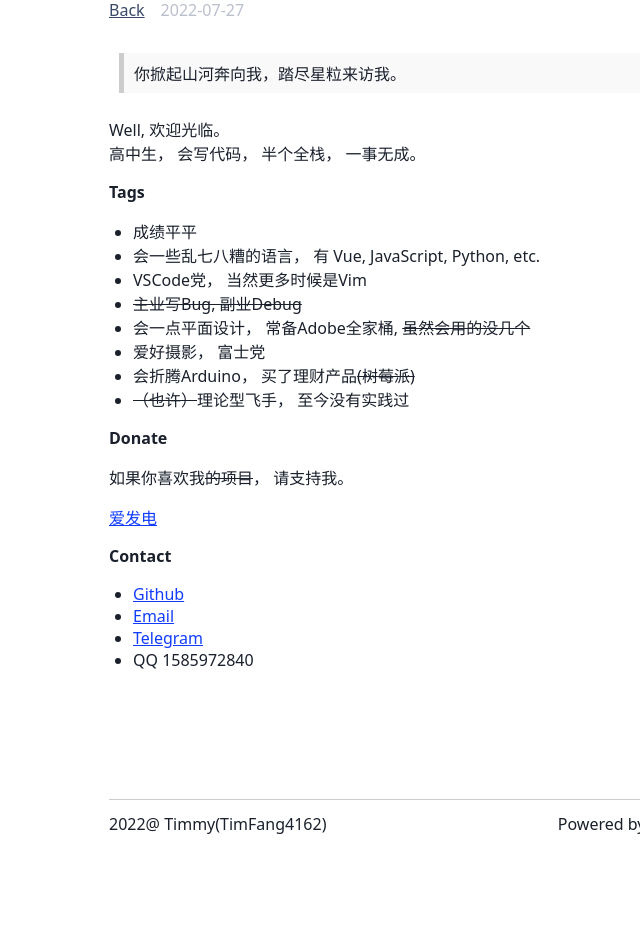
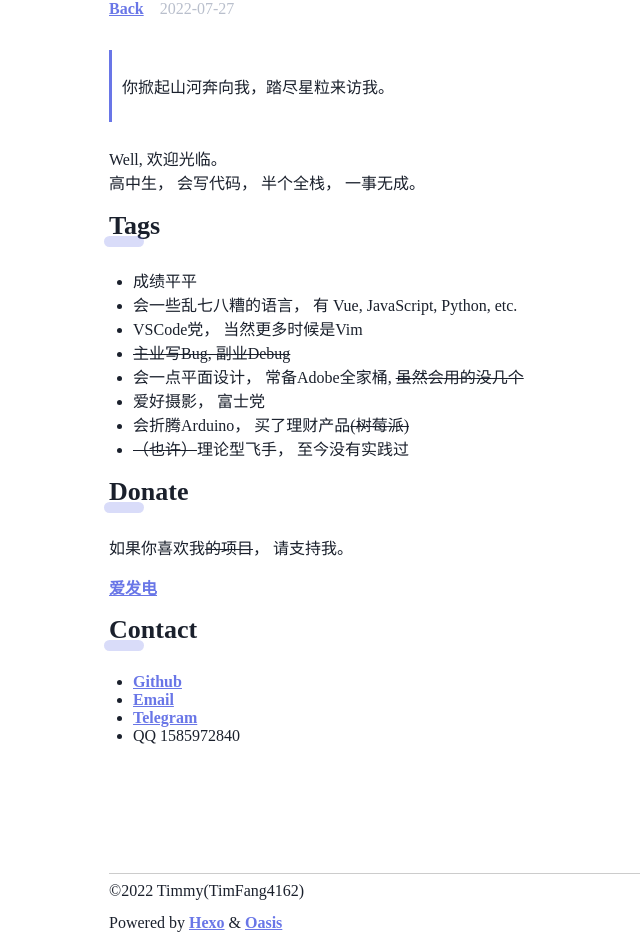
Before and after one commit to TimFang4162/timfang4162.github.io, a plain HTML site: page 2022/07/27/about/index.html in a window 1280 px wide. Shown: the part 161-1110 px from the top of the page, without its empty margins (211-851 px from the left). Drawn offline with Linux system fonts and the light colour scheme.

Commit message:
Deploying to gh-pages from @ TimFang4162/HydrogBlog@ab3cb3db386119fbad67060f811af79b6db395e5 🚀

```diff
--- a/2022/07/27/about/index.html
+++ b/2022/07/27/about/index.html
@@ -1,10 +1,9 @@
-<!DOCTYPE html><html lang="zh-CN"><head><meta charset="UTF-8"><title>About │ Timmyの自留地</title><link rel="stylesheet" href="/css/oasis.css"><meta name="generator" content="Hexo 6.2.0"><link rel="alternate" href="/atom.xml" title="Timmyの自留地" type="application/atom+xml">
+<!DOCTYPE html><html lang="zh-CN"><head><meta charset="UTF-8"><meta name="viewport" content="width=decive-width,initial-scale=1.0"><title>About │ Timmyの自留地</title><link rel="stylesheet" href="/css/oasis.css"><meta name="generator" content="Hexo 6.2.0"><link rel="alternate" href="/atom.xml" title="Timmyの自留地" type="application/atom+xml">
 </head><body><div id="content"><h1 id="title">About</h1><div id="menu-outer"><nav id="menu-inner"><a id="menu-back" href="javascript:history.back()">Back</a><time datetime="2022-07-27T08:53:01.000Z">2022-07-27</time></nav></div><div id="content-outer"><div id="content-inner"><article id="post"><blockquote>
 <p>你掀起山河奔向我，踏尽星粒来访我。</p>
 </blockquote>
 <p>Well, 欢迎光临。<br>高中生， 会写代码， 半个全栈， 一事无成。</p>
-<p><strong>Tags</strong></p>
-<ul>
+<h2 id="Tags"><a href="#Tags" class="headerlink" title="Tags"></a>Tags</h2><ul>
 <li>成绩平平</li>
 <li>会一些乱七八糟的语言， 有 Vue, JavaScript, Python, etc.</li>
 <li>VSCode党， 当然更多时候是Vim</li>
@@ -14,14 +13,12 @@
 <li>会折腾Arduino， 买了理财产品<del>(树莓派)</del></li>
 <li><del>（也许）</del>理论型飞手， 至今没有实践过</li>
 </ul>
-<p><strong>Donate</strong></p>
-<p>如果你喜欢我<del>的项目</del>， 请支持我。</p>
+<h2 id="Donate"><a href="#Donate" class="headerlink" title="Donate"></a>Donate</h2><p>如果你喜欢我<del>的项目</del>， 请支持我。</p>
 <p><a target="_blank" rel="noopener" href="https://afdian.net/@timfang4162">爱发电</a></p>
-<p><strong>Contact</strong></p>
-<ul>
+<h2 id="Contact"><a href="#Contact" class="headerlink" title="Contact"></a>Contact</h2><ul>
 <li><a target="_blank" rel="noopener" href="https://github.com/Timfang4162">Github</a></li>
 <li><a href="mailto:timfang114514@gmail.com">Email</a></li>
 <li><a target="_blank" rel="noopener" href="https://t.me/TimFang4162">Telegram</a></li>
 <li>QQ 1585972840</li>
 </ul>
-</article><div id="paginator"></div></div></div><div id="bottom-outer"><div id="bottom-inner"><hr><div><div><a>2022@ Timmy(TimFang4162)</a></div><div id="hexo"><a>Powered by&nbsp</a><a target="_blank" rel="noopener" href="https://hexo.io">Hexo</a><a>&nbsp&&nbsp</a><a target="_blank" rel="noopener" href="https://github.com/qiantao94/hexo-theme-oasis">Oasis</a></div></div></div></div></div></body><script src="/js/oasis.js"></script></html>
+</article><div id="paginator"></div></div></div><div id="bottom-outer"><div id="bottom-inner"><hr><div><div><span>©2022 Timmy(TimFang4162)</span></div><div><span>Powered by&nbsp</span><a target="_blank" rel="noopener" href="https://hexo.io">Hexo</a><span>&nbsp&&nbsp</span><a target="_blank" rel="noopener" href="https://github.com/qiantao94/hexo-theme-oasis">Oasis</a></div></div></div></div></div></body><script src="/js/oasis.js"></script></html>
--- a/css/oasis.css
+++ b/css/oasis.css
@@ -5,15 +5,66 @@ body {
   align-items: center /* For horizontal alignment */;
   padding-top: 5em;
   padding-bottom: 8em;
-  font-family: Inter var, system-ui, -apple-system, BlinkMacSystemFont, Segoe UI, Roboto, Helvetica Neue, Arial, Noto Sans, sans-serif, Apple Color Emoji, Segoe UI Emoji, Segoe UI Symbol, Noto Color Emoji;
+  font-family: PingFang SC, -apple-system, BlinkMacSystemFont, HarmonyOS_Medium, Helvetica Neue, , Microsoft YaHei, sans-serif, Roboto, "Helvetica Neue", Arial, system-ui, "Apple Color Emoji", "Segoe UI Emoji", "Segoe UI Symbol";
   color: #1a202c;
 }
 div#content {
   width: 40em;
   max-width: 90%;
 }
-h1#title {
-  margin-bottom: 0;
+h1:after,
+h2:after,
+h3:after,
+h4:after,
+h5:after,
+h6:after {
+  width: 40px;
+  height: 11px;
+  content: "";
+  display: block;
+  background: #6976e7;
+  opacity: 0.25;
+  pointer-events: none;
+  border-radius: 15px;
+  margin-left: -5px;
+  bottom: 0px;
+}
+h1,
+h2,
+h3,
+h4,
+h5,
+h6 {
+  font-weight: bold;
+}
+h1 {
+  font-size: 30px;
+  line-height: 22px;
+}
+h2 {
+  font-size: 26px;
+  line-height: 20px;
+}
+h3 {
+  font-size: 22px;
+  line-height: 17px;
+}
+h4 {
+  font-size: 18px;
+  line-height: 12.5px;
+}
+h5 {
+  font-size: 15px;
+  line-height: 10px;
+}
+h6 {
+  font-size: 13px;
+  line-height: 9px;
+}
+a {
+  color: #6976e7;
+  text-decoration: underline;
+  font-weight: bold;
 }
 div#menu-outer {
   margin-top: 0.5em;
@@ -28,8 +79,9 @@ nav#menu-inner span {
   text-decoration: none;
 }
 nav#menu-inner a {
-  color: #394867;
+  color: #6976e7;
   text-decoration: underline;
+  font-weight: bold;
 }
 div#content-outer {
   margin-top: 2em;
@@ -38,11 +90,10 @@ div#content-outer div#content-inner div#paginator {
   margin-top: 4em;
 }
 div#content-outer div#content-inner div#paginator a {
-  color: #394867;
   margin-right: 1em;
 }
 div#content-outer div#content-inner div#paginator span {
-  color: #394867;
+  color: #6976e7;
   margin-right: 1em;
 }
 div.post-item {
@@ -55,7 +106,6 @@ div.post-item p {
 div.post-item p a {
   color: #19202b;
   font-size: 1.2em;
-  font-weight: 500;
   text-decoration: none;
 }
 time {
@@ -70,16 +120,7 @@ div#bottom-inner hr {
   border: none;
 }
 div#bottom-inner div {
-  display: flex;
   height: 2em;
-  justify-content: space-between;
-  align-items: center;
-}
-div#bottom-inner div a {
-  color: #19202b;
-}
-div#bottom-inner div #hexo {
-  float: right;
 }
 div#bottom-inner div img {
   width: 1em;
@@ -90,9 +131,6 @@ div#bottom-inner div img {
 img {
   max-width: 100%;
 }
-aside a {
-  color: #394867;
-}
 aside li {
   margin-top: 0.5em;
   margin-bottom: 0.5em;
@@ -102,9 +140,6 @@ aside li {
 }
 #post p {
   text-align: justify;
-}
-#post a {
-  color: #113cfc;
 }
 #post ol,
 #post ul {
@@ -137,10 +172,9 @@ aside li {
   padding: 12px 15px;
 }
 #post blockquote {
-  background: #f9f9f9;
-  border-left: 0.35em solid #ccc;
-  margin: 1.5em 10px;
-  padding: 0.5em 10px;
+  border-left: 0.2em solid #6976e7;
+  margin: 1.5em 0px;
+  padding: 1.5em 10px;
 }
 #post blockquote p {
   display: inline;
@@ -154,7 +188,7 @@ aside li {
   padding: 0;
   font-size: 1.1em;
   font-family: font-serif;
-  color: #394867;
+  color: #6976e7;
 }
 #post blockquote.pullquote.left {
   margin-right: 1em;
@@ -189,7 +223,7 @@ aside li {
   margin-top: 5em;
 }
 #post div.post-tags a {
-  color: #394867;
+  color: #6976e7;
 }
 #post p code {
   background: #f3f3f3;
@@ -337,6 +371,6 @@ pre[class*='language-'] pre > code.highlight {
 #post code {
   overflow: auto;
   font-size: 0.9em;
-  font-family: JetBrains Mono, SFMono-Regular, Menlo, Monaco, Consolas, Liberation Mono, Courier New, monospace !important;
+  font-family: Fira Code, Consolas, Liberation Mono, Courier New, monospace !important;
   border-radius: 0.3em;
 }
```
Also changed, not shown: archives/2022/07/index.html (+2 -2 lines), archives/2022/index.html (+2 -2 lines), archives/index.html (+2 -2 lines), atom.xml (+4 -6 lines), index.html (+2 -2 lines).
